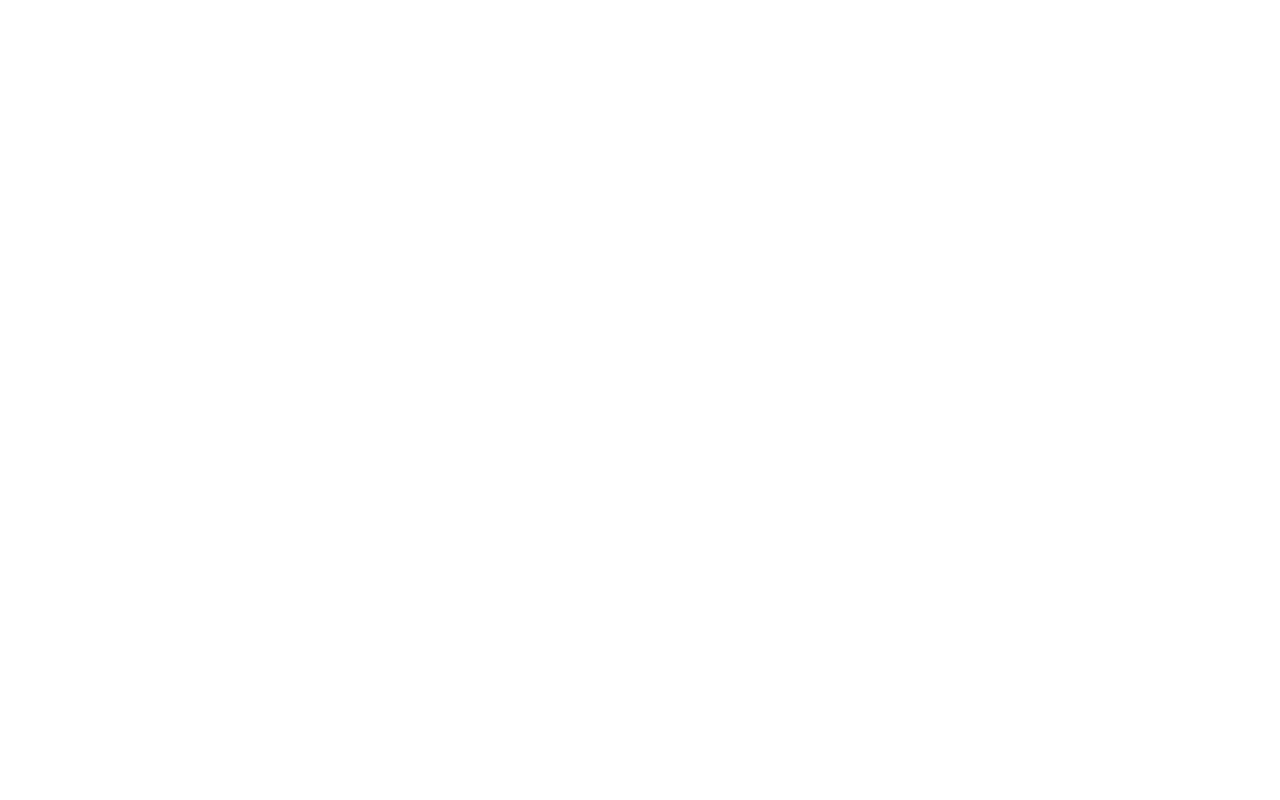
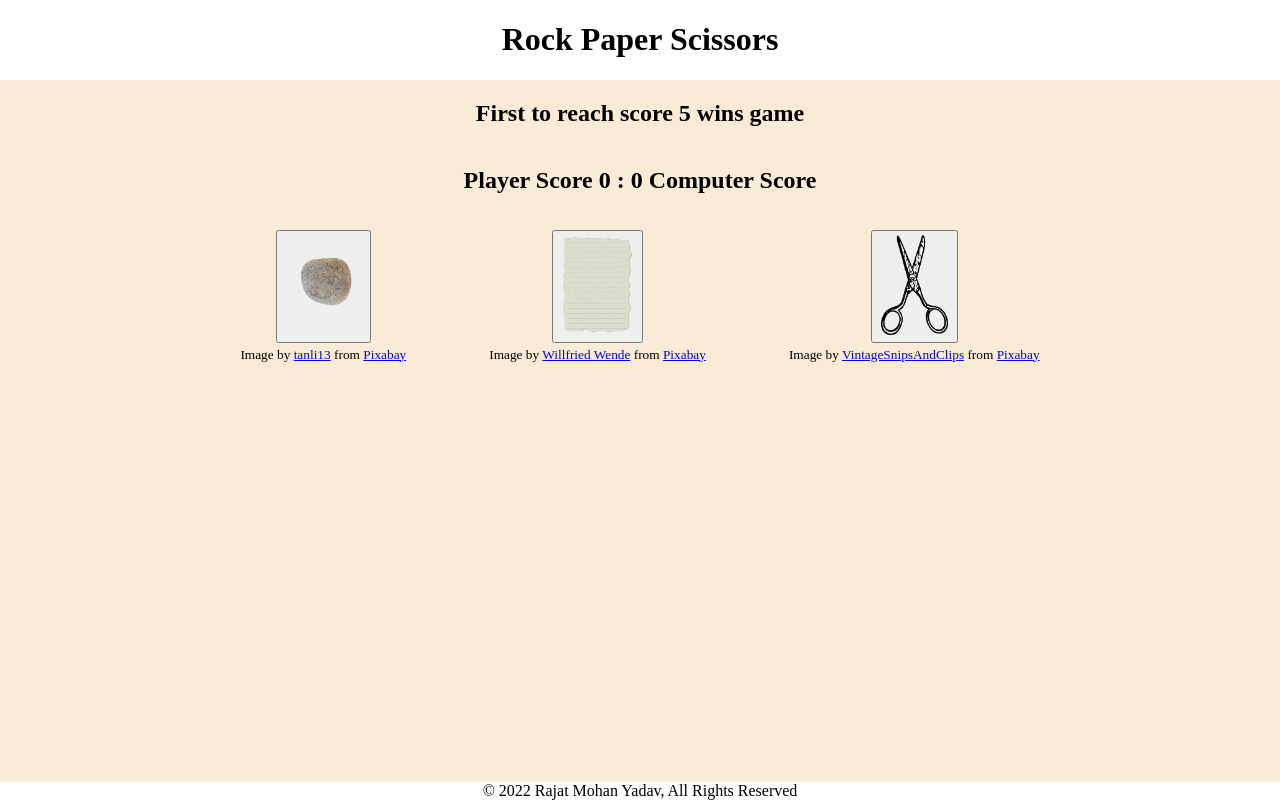
Before and after one commit to rajatmohan/rock-paper-scissors, a plain HTML site: page index.html in a window 1280 px wide. Drawn offline with Linux system fonts and the light colour scheme.

Commit message:
Create basic html page for the game with buttons for player choice

```diff
--- a/index.html
+++ b/index.html
@@ -5,8 +5,49 @@
     <meta http-equiv="X-UA-Compatible" content="IE=edge">
     <meta name="viewport" content="width=device-width, initial-scale=1.0">
     <title>Rock-Paper-Scissors</title>
+    <link rel="stylesheet" href="styles.css">
 </head>
 <body>
+
+    <header>
+        <h1>Rock Paper Scissors</h1>
+    </header>
+
+    <main>
+        <div class="mainHeader">
+            <h2>First to reach score 5 wins game</h3>
+            <h2>Player Score <span id="playerScore">0</span> : <span id="computerScore">0</span> Computer Score</h2>
+        </div>
+
+        <div class="optionsContainer">
+            <figure>
+                <button key="rock" class="option"><img src="./images/rock.png" alt="rock"/></button>
+                <footer><small>Image by <a href="https://pixabay.com/users/tanli13-4106597/?utm_source=link-attribution&amp;utm_medium=referral&amp;utm_campaign=image&amp;utm_content=7356836">
+                    tanli13</a> from <a href="https://pixabay.com//?utm_source=link-attribution&amp;utm_medium=referral&amp;utm_campaign=image&amp;utm_content=7356836">Pixabay</a></small></footer>
+            </figure>
+
+            <figure>
+                <button key="paper" class="option"><img src="./images/paper.png" alt="paper"/></button>
+                <footer><small>Image by <a href="https://pixabay.com/users/fotoblend-87167/?utm_source=link-attribution&amp;utm_medium=referral&amp;utm_campaign=image&amp;utm_content=1763262">
+                    Willfried Wende</a> from <a href="https://pixabay.com//?utm_source=link-attribution&amp;utm_medium=referral&amp;utm_campaign=image&amp;utm_content=1763262">Pixabay</a></small></footer>
+            </figure>
+
+            <figure>
+                <button key="scissors" class="option"><img src="./images/scissors.png" alt="scissors"/></button>
+                <footer><small>Image by <a href="https://pixabay.com/users/vintagesnipsandclips-518054/?utm_source=link-attribution&amp;utm_medium=referral&amp;utm_campaign=image&amp;utm_content=806238">
+                    VintageSnipsAndClips</a> from <a href="https://pixabay.com//?utm_source=link-attribution&amp;utm_medium=referral&amp;utm_campaign=image&amp;utm_content=806238">Pixabay</a></small></footer>
+            </figure>
+        </div>
+
+        <div class="round">
+
+        </div>
+    </main>
+
+    <footer>
+        &copy; 2022 Rajat Mohan Yadav, All Rights Reserved
+    </footer>
+    </footer>
 
     <script src="script.js" />
 </body>
--- /dev/null
+++ b/styles.css
@@ -0,0 +1,60 @@
+html, body {
+    height: 100%;
+    width: 100%;
+    padding: 0;
+    margin: 0;
+}
+
+body {
+    display: flex;
+    flex-direction: column;
+    justify-content: space-between;
+}
+
+header, footer {
+    display: flex;
+    justify-content: center;
+    align-items: center;
+}
+
+.header {
+    height: 75px;
+    background-color: aqua;
+}
+
+.footer {
+    height: 25px;
+}
+
+main {
+    flex: 1;
+    background-color: antiquewhite;
+}
+
+.mainHeader {
+    display: flex;
+    justify-content: center;
+    align-items: center;
+    flex-direction: column;
+}
+
+.optionsContainer {
+    display: flex;
+    gap: 3px;
+    justify-content: center;
+    align-items: center;
+}
+
+figure {
+    display: flex;
+    flex-direction: column;
+    justify-content: center;
+    align-items: center;
+    gap: 4px;
+}
+
+img {
+    height: 100px;
+    width: auto;
+    margin: 2px;
+}
```
Also changed, not shown: images/paper.png (added), images/rock.png (added), images/scissors.png (added).
